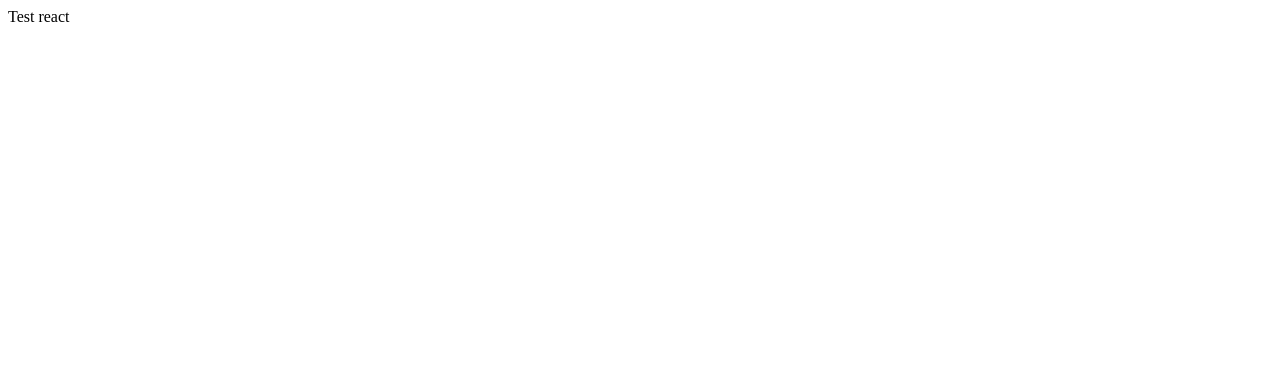
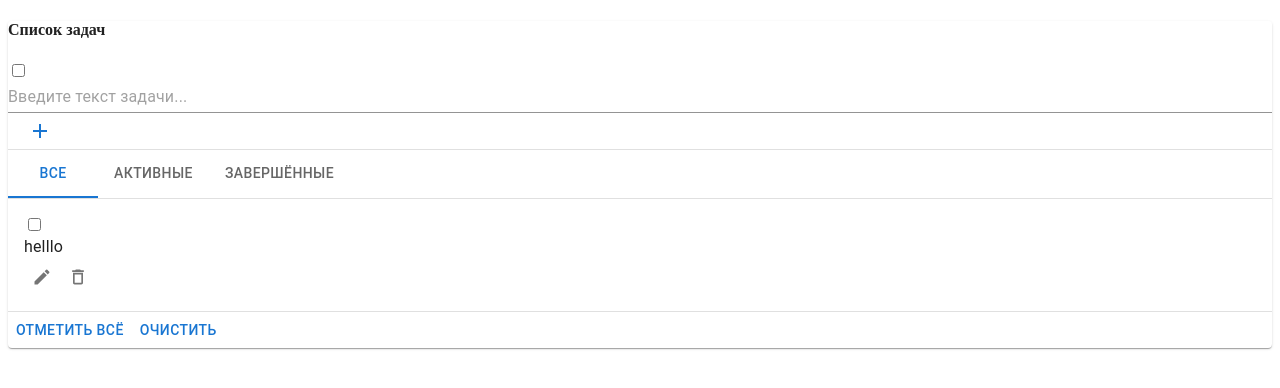
Before and after one commit to Khatciev/todo-list-tutorial, a React (Create React App) app: page / in a window 1280 px wide. Shown: the top 388 px of the page. Built offline with nearby package versions, Linux system fonts and the light colour scheme.

Commit message:
add todo completed

```diff
--- /dev/null
+++ b/src/AddField.jsx
@@ -0,0 +1,29 @@
+import React, { memo } from "react";
+import { Button, TextField } from "@mui/material";
+import AddIcon from "@mui/icons-material/Add";
+
+const AddField = ({ todo, addTodo, handleChange }) => {
+    return (
+        <div className="field">
+            <input
+                name="completed"
+                type="checkbox"
+                checked={todo.completed}
+                onChange={handleChange}
+            />
+            <TextField
+                name="text"
+                value={todo.text}
+                onChange={handleChange}
+                placeholder="Введите текст задачи..."
+                variant="standard"
+                fullWidth
+            />
+            <Button onClick={addTodo}>
+                <AddIcon />
+            </Button>
+        </div>
+    );
+};
+
+export default memo(AddField);
--- a/src/App.js
+++ b/src/App.js
@@ -1,11 +1,59 @@
-import React from 'react';
+import React, { memo, useReducer, useState } from "react";
+import { Button, Divider, List, Paper, Tab, Tabs } from "@mui/material";
+import AddField from "./AddField";
+import Item from "./Item";
+import { TodosReducer } from "./reducer";
 
 const App = () => {
+    const [state, dispatch] = useReducer(TodosReducer, [
+        { id: 1, text: "helllo", completed: false },
+    ]);
+    const [todo, setTodo] = useState({ id: "", text: "", completed: false });
+
+    const handleChange = (e) => {
+        const target = e.target;
+        const value = target.type === "checkbox" ? target.checked : target.value;
+        const name = target.name;
+        setTodo({
+            ...todo,
+            [name]: value,
+        });
+    };
+
+    const addTodo = () => {
+        if (todo.text !== "") {
+            dispatch({ type: "ADD_TODO", payload: { todo: todo } });
+            setTodo({ id: "", text: "", completed: false });
+        }
+    };
+
     return (
         <div>
-            Test react
+            <Paper className="wrapper">
+                <Paper className="header" elevation={0}>
+                    <h4>Список задач</h4>
+                </Paper>
+                <AddField handleChange={handleChange} addTodo={addTodo} todo={todo} />
+                <Divider />
+                <Tabs value={0}>
+                    <Tab label="Все" />
+                    <Tab label="Активные" />
+                    <Tab label="Завершённые" />
+                </Tabs>
+                <Divider />
+                <List>
+                    {state.map((el, index) => (
+                        <Item key={index} text={el.text} completed={el.completed} />
+                    ))}
+                </List>
+                <Divider />
+                <div className="check-buttons">
+                    <Button>Отметить всё</Button>
+                    <Button>Очистить</Button>
+                </div>
+            </Paper>
         </div>
     );
 };
 
-export default App;
+export default memo(App);
--- /dev/null
+++ b/src/Item.jsx
@@ -0,0 +1,27 @@
+import React, { memo } from "react";
+import EditIcon from "@mui/icons-material/Edit";
+import DeleteOutlineIcon from "@mui/icons-material/DeleteOutline";
+import { IconButton, ListItem, Typography } from "@mui/material";
+
+const Item = ({ text, completed }) => {
+    return (
+        <div>
+            <ListItem>
+                <div className="d-flex item">
+                    <input type="checkbox" checked={completed} readOnly />
+                    <Typography className="item-text">{text}</Typography>
+                    <div className="item-buttons d-flex">
+                        <IconButton>
+                            <EditIcon style={{ fontSize: 20 }} />
+                        </IconButton>
+                        <IconButton>
+                            <DeleteOutlineIcon style={{ fontSize: 20 }} />
+                        </IconButton>
+                    </div>
+                </div>
+            </ListItem>
+        </div>
+    );
+};
+
+export default memo(Item);
--- /dev/null
+++ b/src/reducer.jsx
@@ -0,0 +1,12 @@
+export const TodosReducer = (state, action) => {
+    if (action.type === "ADD_TODO") {
+        return [
+            ...state,
+            {
+                text: action.payload.todo.text,
+                completed: action.payload.todo.completed,
+            },
+        ];
+    }
+    return state;
+};
```
